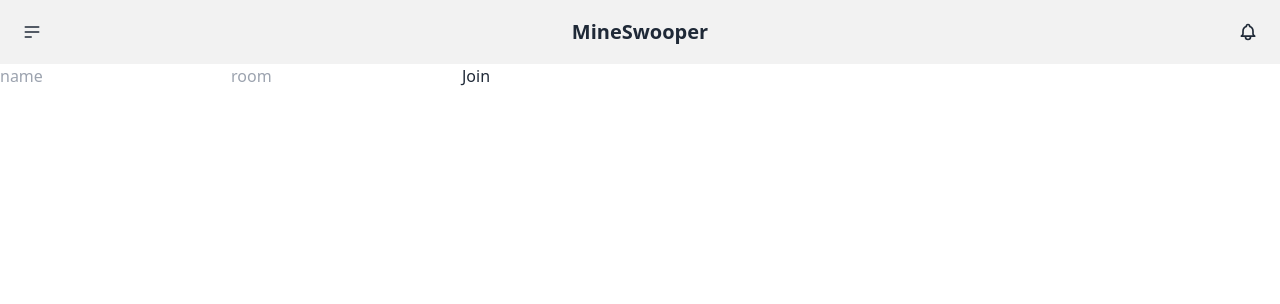
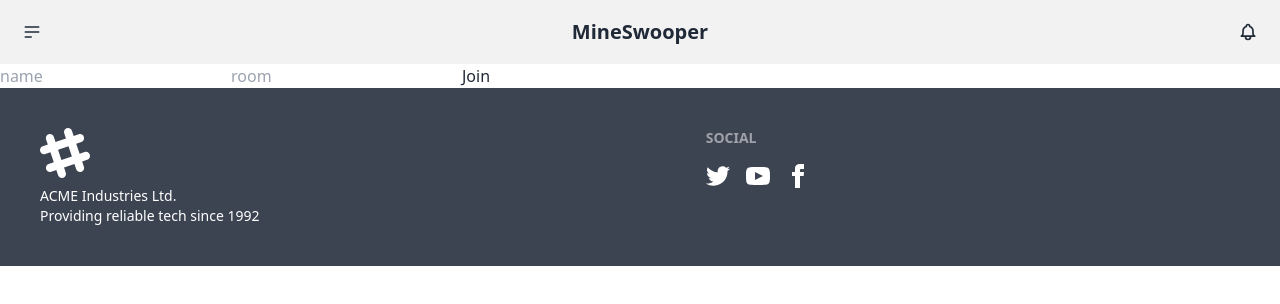
Before and after one commit to io-berg/Chat-with-signalR, a React (Vite) app in the folder client/: page / in a window 1280 px wide. Shown: the top 304 px of the page. Built offline with nearby package versions, Linux system fonts and the light colour scheme; the HTML template or start-up script is replaced by a standard one.

Commit message:
footer started

```diff
--- a/client/src/components/Footer.tsx
+++ b/client/src/components/Footer.tsx
@@ -1,3 +1,62 @@
 export default function Footer() {
-  return <footer></footer>;
+  return (
+    <footer className="footer p-10 bg-neutral text-neutral-content">
+      <div>
+        <svg
+          width="50"
+          height="50"
+          viewBox="0 0 24 24"
+          xmlns="http://www.w3.org/2000/svg"
+          fill-rule="evenodd"
+          clip-rule="evenodd"
+          className="fill-current"
+        >
+          <path d="M22.672 15.226l-2.432.811.841 2.515c.33 1.019-.209 2.127-1.23 2.456-1.15.325-2.148-.321-2.463-1.226l-.84-2.518-5.013 1.677.84 2.517c.391 1.203-.434 2.542-1.831 2.542-.88 0-1.601-.564-1.86-1.314l-.842-2.516-2.431.809c-1.135.328-2.145-.317-2.463-1.229-.329-1.018.211-2.127 1.231-2.456l2.432-.809-1.621-4.823-2.432.808c-1.355.384-2.558-.59-2.558-1.839 0-.817.509-1.582 1.327-1.846l2.433-.809-.842-2.515c-.33-1.02.211-2.129 1.232-2.458 1.02-.329 2.13.209 2.461 1.229l.842 2.515 5.011-1.677-.839-2.517c-.403-1.238.484-2.553 1.843-2.553.819 0 1.585.509 1.85 1.326l.841 2.517 2.431-.81c1.02-.33 2.131.211 2.461 1.229.332 1.018-.21 2.126-1.23 2.456l-2.433.809 1.622 4.823 2.433-.809c1.242-.401 2.557.484 2.557 1.838 0 .819-.51 1.583-1.328 1.847m-8.992-6.428l-5.01 1.675 1.619 4.828 5.011-1.674-1.62-4.829z"></path>
+        </svg>
+        <p>
+          ACME Industries Ltd.
+          <br />
+          Providing reliable tech since 1992
+        </p>
+      </div>
+      <div>
+        <span className="footer-title">Social</span>
+        <div className="grid grid-flow-col gap-4">
+          <a>
+            <svg
+              xmlns="http://www.w3.org/2000/svg"
+              width="24"
+              height="24"
+              viewBox="0 0 24 24"
+              className="fill-current"
+            >
+              <path d="M24 4.557c-.883.392-1.832.656-2.828.775 1.017-.609 1.798-1.574 2.165-2.724-.951.564-2.005.974-3.127 1.195-.897-.957-2.178-1.555-3.594-1.555-3.179 0-5.515 2.966-4.797 6.045-4.091-.205-7.719-2.165-10.148-5.144-1.29 2.213-.669 5.108 1.523 6.574-.806-.026-1.566-.247-2.229-.616-.054 2.281 1.581 4.415 3.949 4.89-.693.188-1.452.232-2.224.084.626 1.956 2.444 3.379 4.6 3.419-2.07 1.623-4.678 2.348-7.29 2.04 2.179 1.397 4.768 2.212 7.548 2.212 9.142 0 14.307-7.721 13.995-14.646.962-.695 1.797-1.562 2.457-2.549z"></path>
+            </svg>
+          </a>
+          <a>
+            <svg
+              xmlns="http://www.w3.org/2000/svg"
+              width="24"
+              height="24"
+              viewBox="0 0 24 24"
+              className="fill-current"
+            >
+              <path d="M19.615 3.184c-3.604-.246-11.631-.245-15.23 0-3.897.266-4.356 2.62-4.385 8.816.029 6.185.484 8.549 4.385 8.816 3.6.245 11.626.246 15.23 0 3.897-.266 4.356-2.62 4.385-8.816-.029-6.185-.484-8.549-4.385-8.816zm-10.615 12.816v-8l8 3.993-8 4.007z"></path>
+            </svg>
+          </a>
+          <a>
+            <svg
+              xmlns="http://www.w3.org/2000/svg"
+              width="24"
+              height="24"
+              viewBox="0 0 24 24"
+              className="fill-current"
+            >
+              <path d="M9 8h-3v4h3v12h5v-12h3.642l.358-4h-4v-1.667c0-.955.192-1.333 1.115-1.333h2.885v-5h-3.808c-3.596 0-5.192 1.583-5.192 4.615v3.385z"></path>
+            </svg>
+          </a>
+        </div>
+      </div>
+    </footer>
+  );
 }
```
